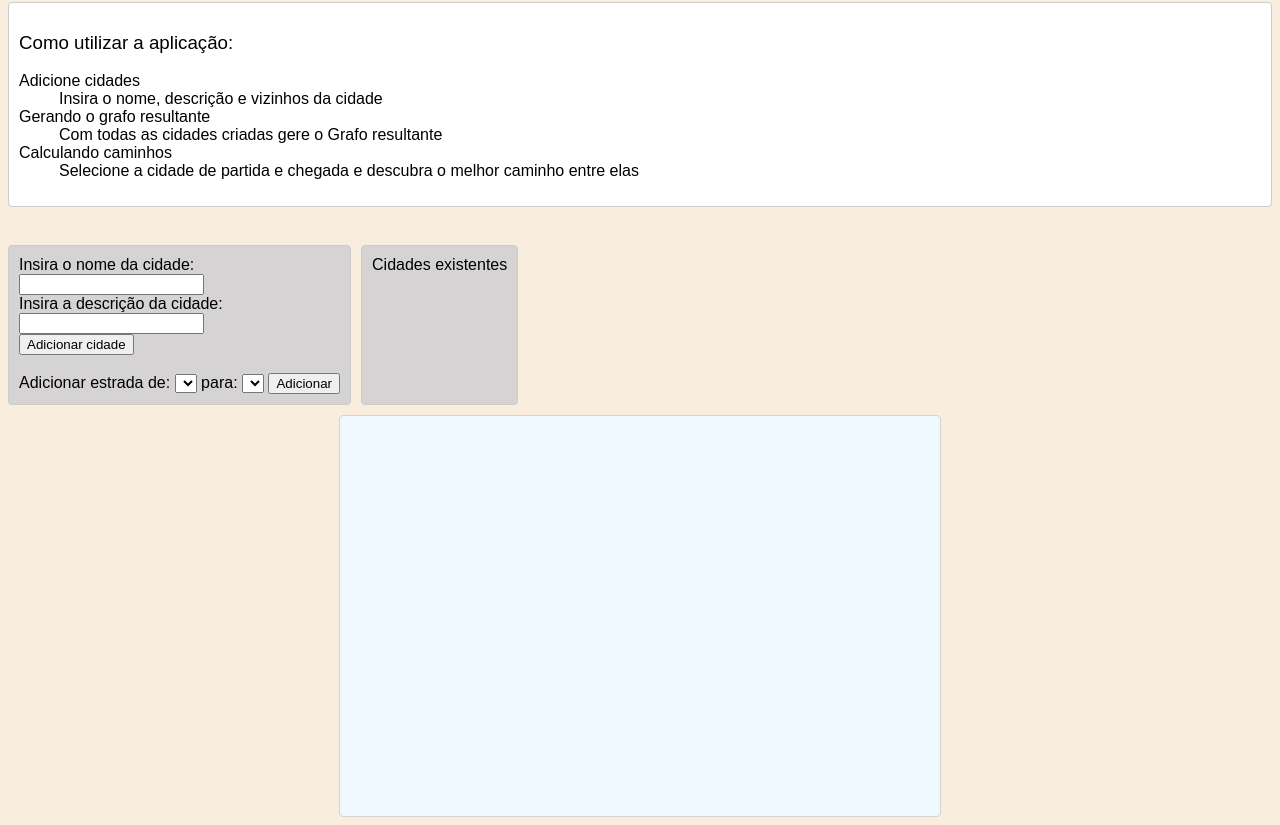
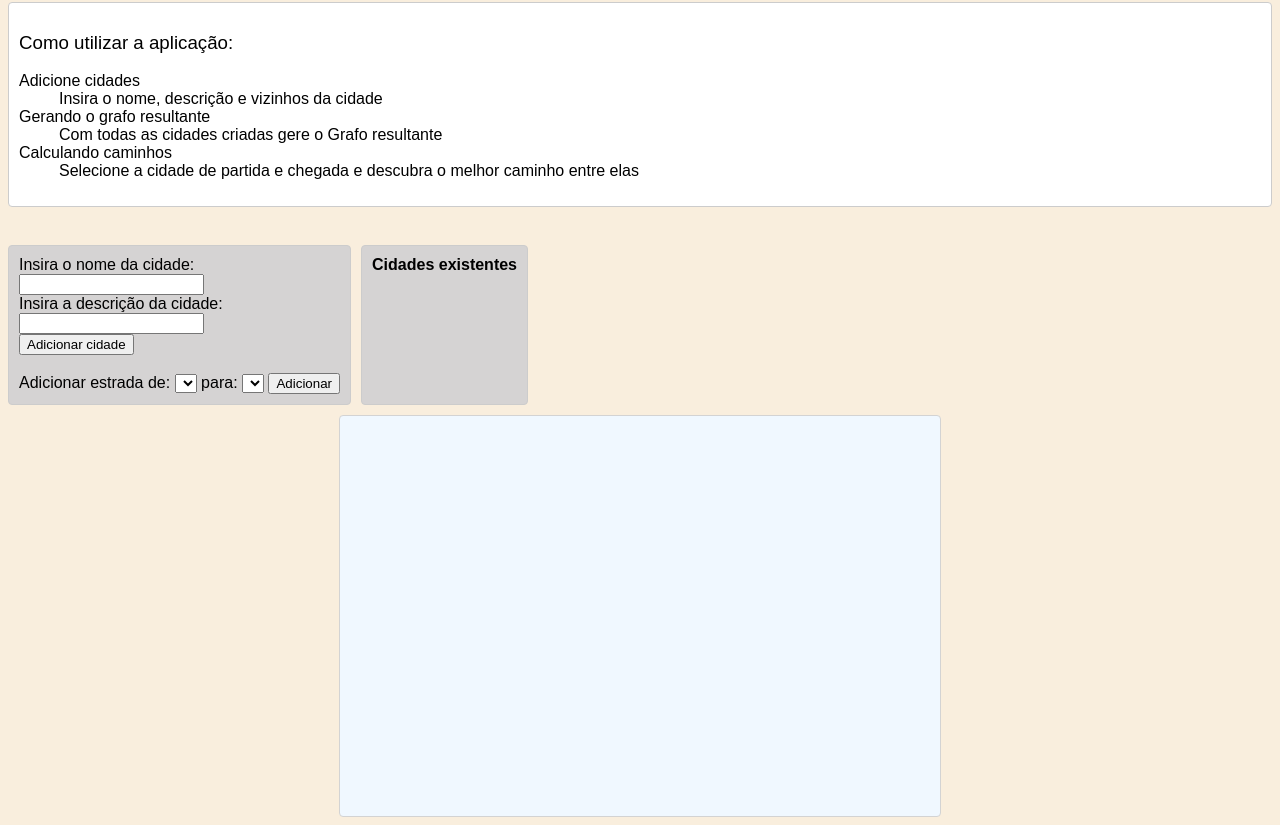
Before and after one commit to projeto-de-algoritmos/Grafos1_MapGenerator, a website: page index.html in a window 1280 px wide. Shown: the part 85-910 px from the top of the page. Drawn offline with nearby package versions, Linux system fonts and the light colour scheme.

Commit message:
Adicionando Bold a um elemento

```diff
--- a/index.html
+++ b/index.html
@@ -83,7 +83,7 @@
 
         <div class="itemLista">
             <div id="lista-cidades">
-                <label> Cidades existentes</label>
+                <label style="font-weight: bold;"> Cidades existentes</label>
                 <table id="city-list">
                     <thead>
                     <tr>
```
